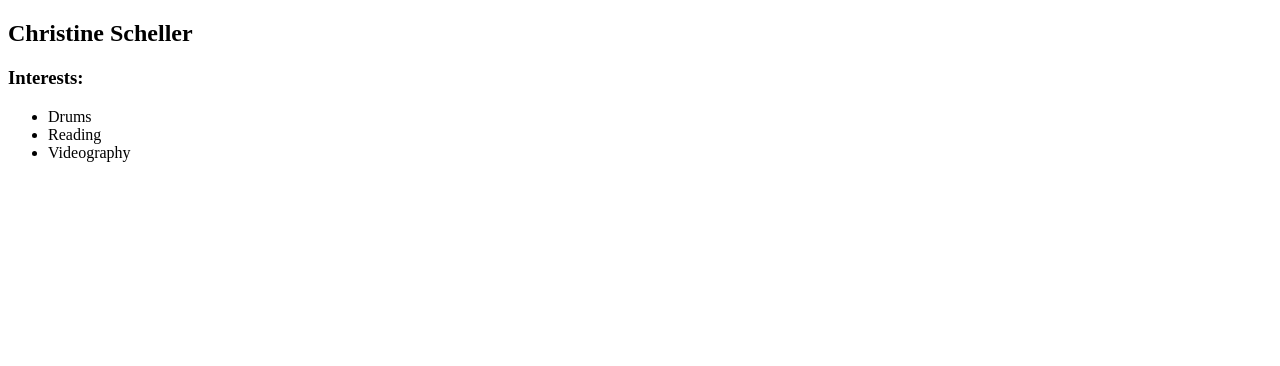
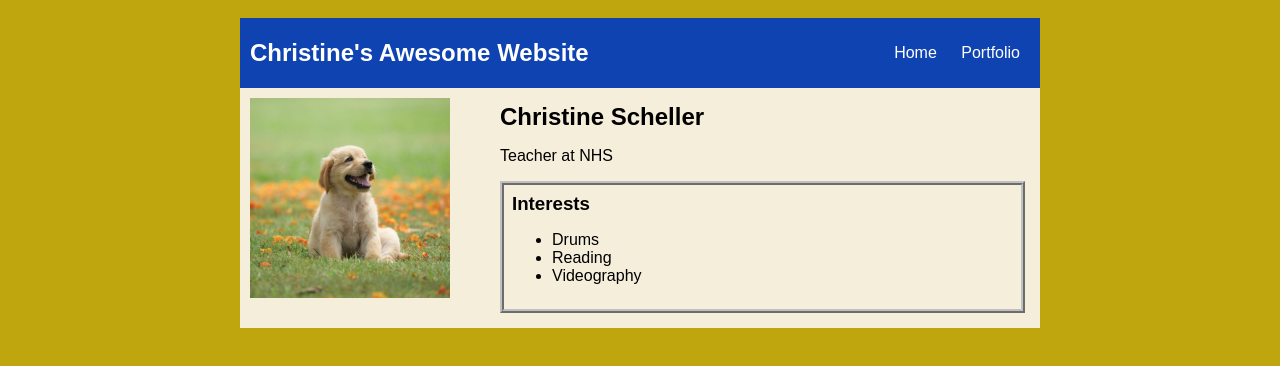
Before and after one commit to christinescheller/example2023.github.io, a plain HTML site: page index.html in a window 1280 px wide. Drawn offline with Linux system fonts and the light colour scheme.

Commit message:
finished website

```diff
--- a/index.html
+++ b/index.html
@@ -2,28 +2,31 @@
 <html>
     <head>
         <title>Christine's Awesome Website</title>
+        <link rel = "stylesheet" href = "style.css">
     </head>
 
     <body>
         <!-- All content goes here -->
-        <div>
+        <div id = "all-contents">
             <nav>
-
+               <h1>Christine's Awesome Website</h1>
+               <ul id = "nav-ul">
+                    <li class = "nav-li"><a href = "index.html">Home</a></li>
+                    <li class = "nav-li"><a href = "portfolio.html">Portfolio</a></li>
+               </ul>
             </nav>
             <main>
-                 <!-- Sidebar section -->
-                <div>
-
-                </div>
+                <!-- Sidebar section -->
+               <div class = "sidebar">
+                    <img class = "sidebar-img" src = "images/profilepic.jpg">
+               </div>
                 <!-- Content section -->
-                <div>
+                <div class = "content">
                     <h2>Christine Scheller</h2>
-                    <p>
-
-                    </p>
+                    <p>Teacher at NHS</p>
                     <!-- Interests section -->
-                    <div>
-                        <h3>Interests:</h3>
+                    <div id ="interests">
+                        <h3>Interests</h3>
                         <ul>
                             <li>Drums</li>
                             <li>Reading</li>
--- a/style.css
+++ b/style.css
@@ -0,0 +1,88 @@
+body {
+    background: rgb(191, 165, 14);
+    color: rgb(0, 0, 0);
+    padding: 10px;
+    font-family: arial;
+}
+#all-contents {
+  max-width: 800px;
+    margin: auto;
+}
+
+/* navigation menu */
+nav {
+    background: rgb(15, 67, 177);
+   margin: 0 auto;
+    display: flex;
+    padding: 10px;
+}
+h1 {
+    display: flex;
+    align-items: center;
+    color: white;
+    flex: 1;
+    margin: 0;
+}
+#nav-ul {
+    list-style-image: none;
+}
+.nav-li {
+    display: inline-block;
+    padding: 0 10px;
+}
+a {
+    text-decoration: none;
+    color: #fff;
+}
+
+/* main container area beneath menu */
+main {
+    background: rgb(245, 238, 219);
+    display: flex;
+}
+.sidebar {
+    margin-right: 25px;
+    padding: 10px;
+}
+.sidebar-img {
+    width: 200px;
+}
+.content {
+    flex: 1;
+    padding: 15px;
+}
+
+/* portfolio styles */
+#interests {
+    border: 4px silver ridge;
+    padding: 8px;
+}
+h2, h3 {
+    margin: 0px;
+}
+
+/* portfolio styles */
+.content h1 {
+    color: black;
+}
+
+#portfolio {
+    list-style-type: none;
+    padding-left: 0;
+}
+
+#portfolio li {
+    background: #fff;
+    padding: 10px;
+    border-radius: 10px;
+    margin-bottom: 10px;
+}
+
+#portfolio li:hover {
+    background: #eee;
+}
+
+#portfolio a {
+    text-decoration: none;
+    color: #454545;
+}
```
Also changed, not shown: portfolio.html (+38 -0 lines), images/profilepic.jpg (added).
